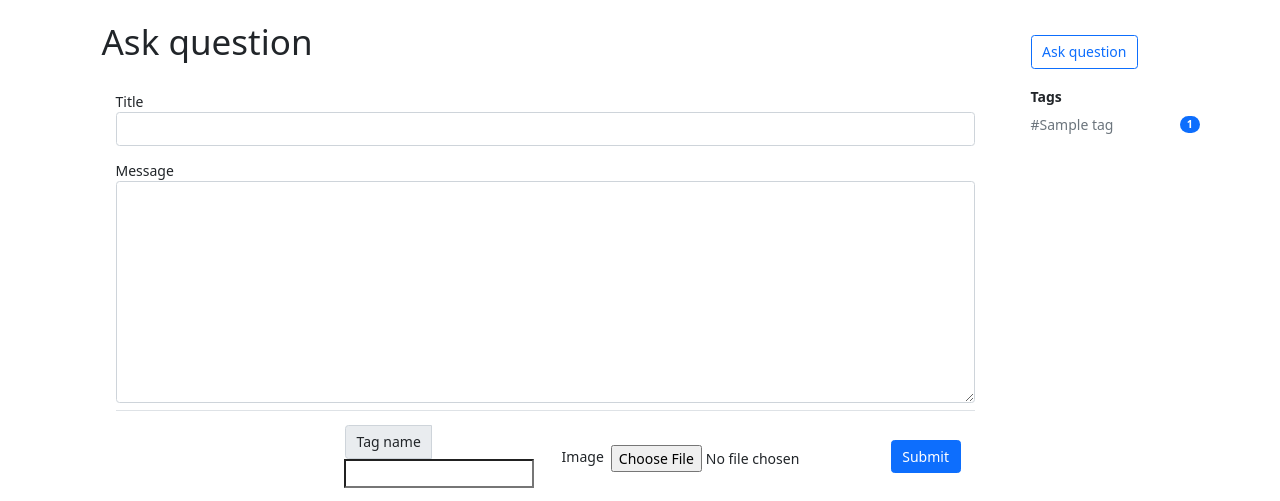
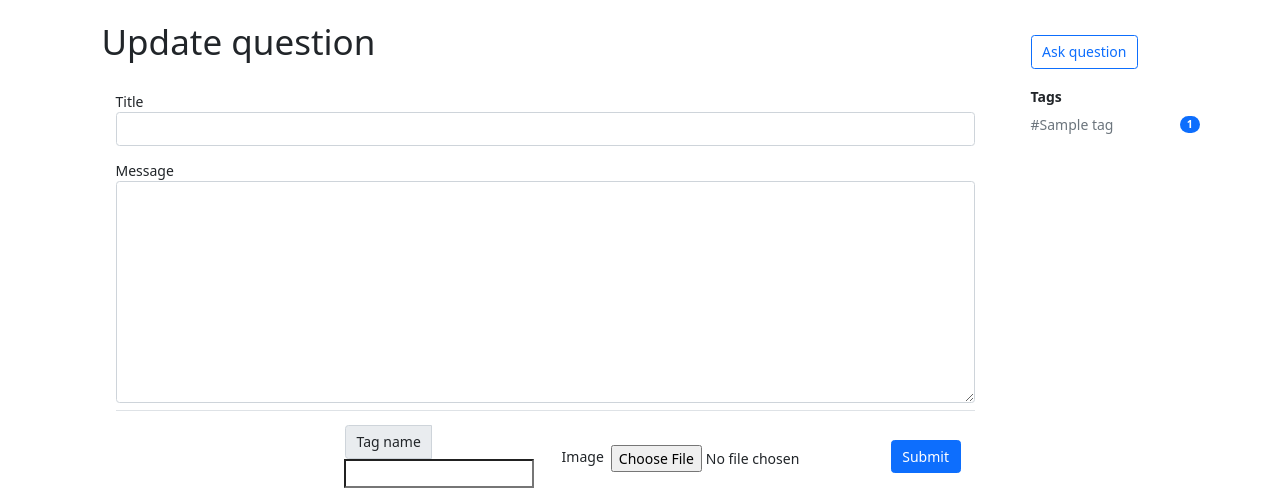
Before and after one commit to luqkrzy/ask_mate, a Python web app: template askmate/templates/question.html in a window 1280 px wide. Shown: the part 49-550 px from the top of the page. Run offline with Jinja, Linux system fonts and the light colour scheme; the template is opened without the code that fills it: most values are stand-ins (such as "Sample title", 1, 10 or a date in 2020); form fields are guessed from the names that the template uses; some libraries are stand-ins or nearby versions.

Commit message:
Implement macro for add and edit question

```diff
--- a/askmate/data_manager.py
+++ b/askmate/data_manager.py
@@ -79,4 +79,4 @@
 
 
 def find_question_by_id(question_id):
-    return Question.query.get(question_id)
+    return Question.query.get_or_404(question_id)
--- a/askmate/routes.py
+++ b/askmate/routes.py
@@ -127,7 +127,7 @@
         flash('Question posted ', 'success')
         return redirect(url_for('route_login'))
 
-    return render_template("question.html", question=None, form=form)
+    return render_template("question.html", form=form)
 
 
 @app.route('/question/<int:question_id>', methods=['GET', 'POST'])
--- a/askmate/templates/_macros.html
+++ b/askmate/templates/_macros.html
@@ -28,7 +28,6 @@
 	{% endif %}
 {% endmacro %}
 
-
 {# render wtf fields with validartion  #}
 {% macro render_select_field(field) %}
 	<div class="input-group w-25">
--- a/askmate/templates/question.html
+++ b/askmate/templates/question.html
@@ -2,10 +2,11 @@
 {% from '_macros.html' import render_field, upload_picture, render_select_field %}
 {% block title %}Login{% endblock %}
 {% block content %}
+	{% macro question_input(action="", info="") %}
 		<div class="container mb-3">
-		<h1>Ask question</h1>
+			<h1>{{ info }} question</h1>
 			<div class="modal-body">
-			<form class="form-label" action="{{ url_for('route_edit_question', question_id=question_id) }}" method='POST' enctype="multipart/form-data">
+				<form class="form-label" action="{{ action }}" method='POST' enctype="multipart/form-data">
 					{{ form.hidden_tag() }}
 					{{ render_field(form.title) }}
 					{{ render_field(form.message, rows=10) }}
@@ -17,4 +18,10 @@
 				</form>
 			</div>
 		</div>
+	{% endmacro %}
+	{% if form.title.data == None %}
+		{{ question_input(action=url_for('route_add_question', question_id=None), info="Ask") }}
+	{% else %}
+		{{ question_input(action= url_for('route_edit_question', question_id=question_id), info="Update") }}
+	{% endif %}
 {% endblock %}
```
Lines whose indentation alone changed are shown as unchanged.
